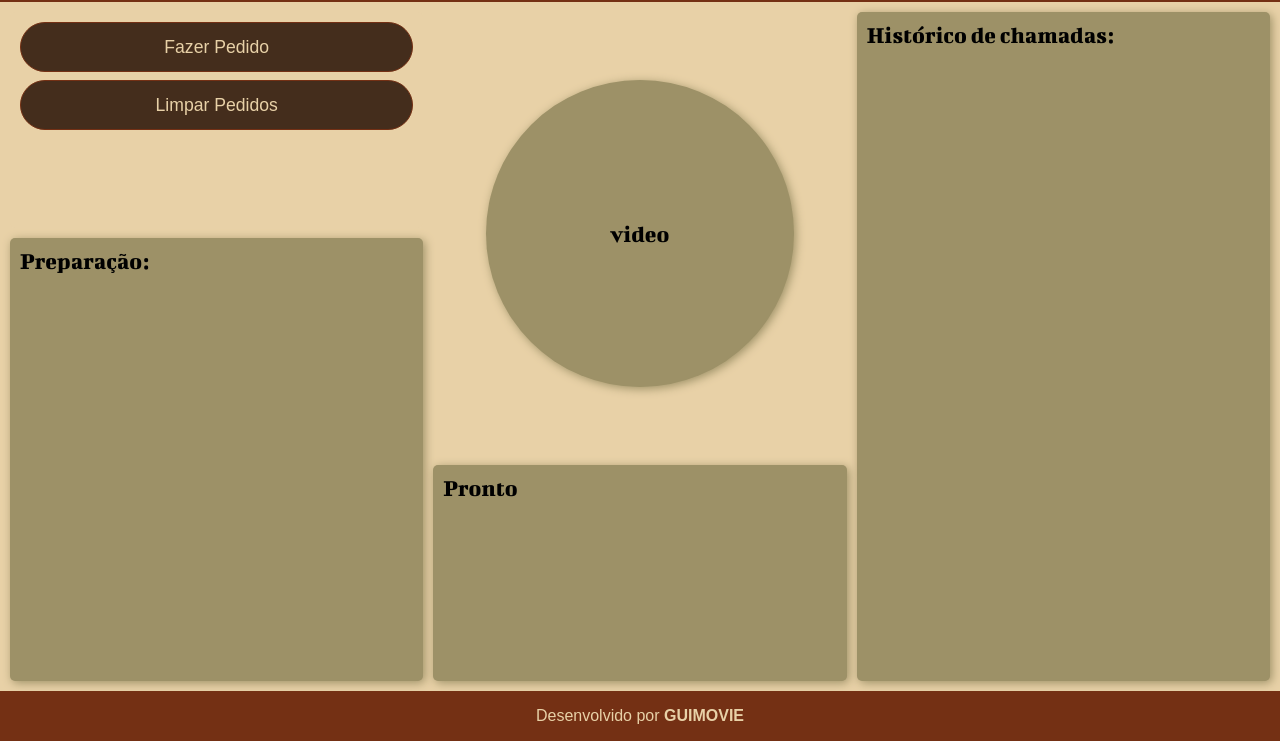
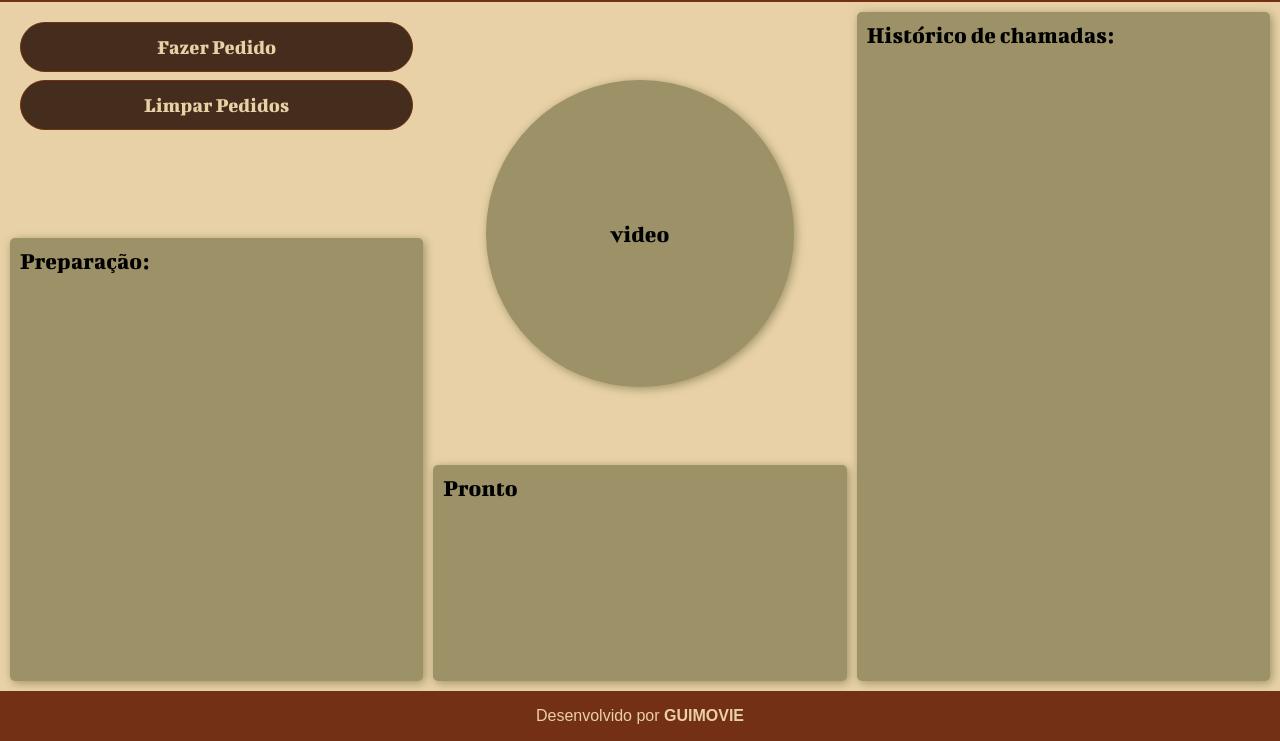
Before and after one commit to guimovie/painel_de_atendimento, a plain HTML site: page index.html in a window 1280 px wide. Shown: the part 59-800 px from the top of the page. Drawn offline with Linux system fonts and the light colour scheme.

Commit message:
ajusta estilos do botão para melhorar a legibilidade e a aparência

```diff
--- a/style/style.css
+++ b/style/style.css
@@ -102,10 +102,11 @@ div.box {
 }
 
 button {
+    font-family: var(--font2);
     height: 50px;
     width: 100%;
     color: var(--cor1);
-    font-size: 1.1em;
+    font-size: 1.3em;
     background-color: var(--cor5);
     border-radius: 25px;
     border: 1px solid var(--cor4);
```
